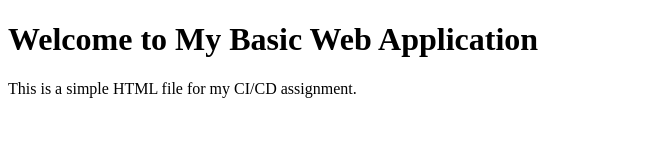
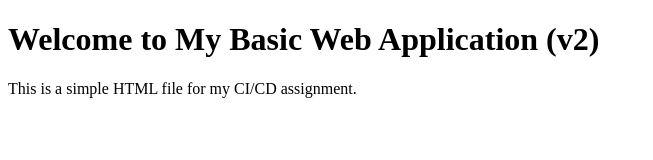
Before and after one commit to shernandez13/my-web-app, a plain HTML site: page index.html in a window 1280 px wide. Shown: the whole page, without its empty margins (0-653 px from the left). Drawn offline with Linux system fonts and the light colour scheme.

Commit message:
Update homepage text

```diff
--- a/index.html
+++ b/index.html
@@ -7,7 +7,7 @@
 
 </head>
 <body>
-    <h1>Welcome to My Basic Web Application</h1>
+    <h1>Welcome to My Basic Web Application (v2)</h1>
     <p>This is a simple HTML file for my CI/CD assignment.</p>
 
 </body>
```
